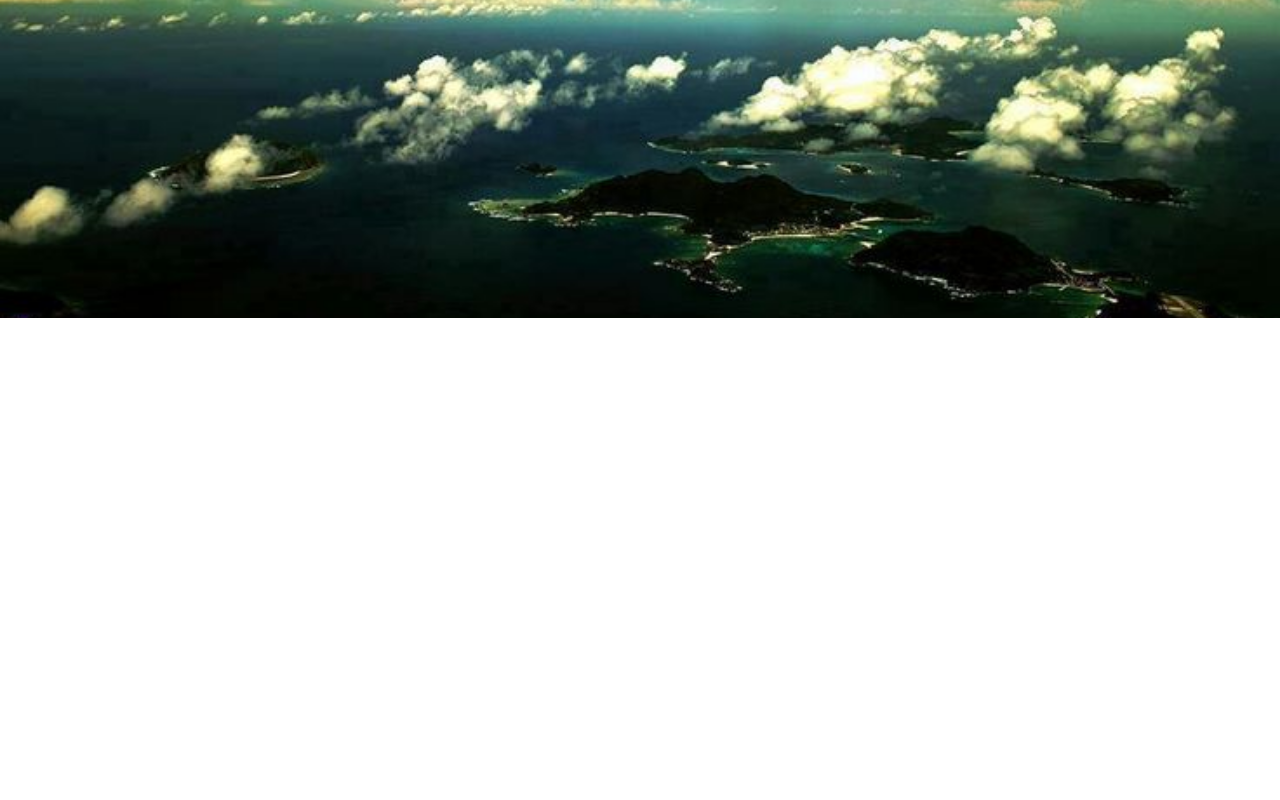
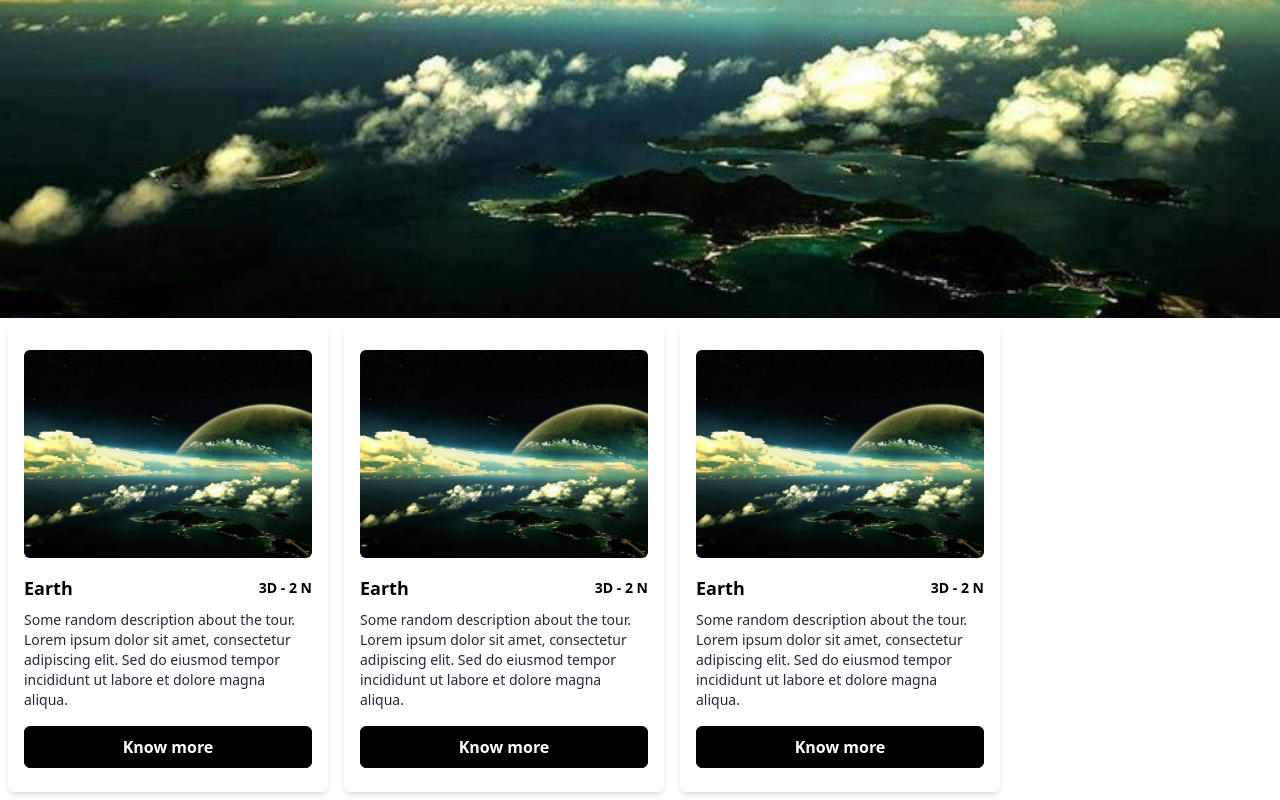
Before and after one commit to Yuvraj883/Nebula-Net-MAIT, a React (Create React App) app: page / in a window 1280 px wide. Shown: the part 482-1282 px from the top of the page. Before the commit the page ends 800 px from the top, so only its background shows below. Built offline with nearby package versions, Linux system fonts and the light colour scheme.

Commit message:
Refactored

```diff
--- a/src/App.js
+++ b/src/App.js
@@ -1,12 +1,19 @@
 import Hero from "./components/Hero";
 import Navbar from "./components/Navbar";
 import {Routes, Route} from 'react-router-dom';
+import TourCard from "./components/TourCard";
 
 
 function App() {
   return (
     <>
     <Hero/>
+    <div className="flex flex-wrap">
+    <TourCard/>
+    <TourCard/>
+    <TourCard/>
+
+    </div>
     </>
   );
 }
```
